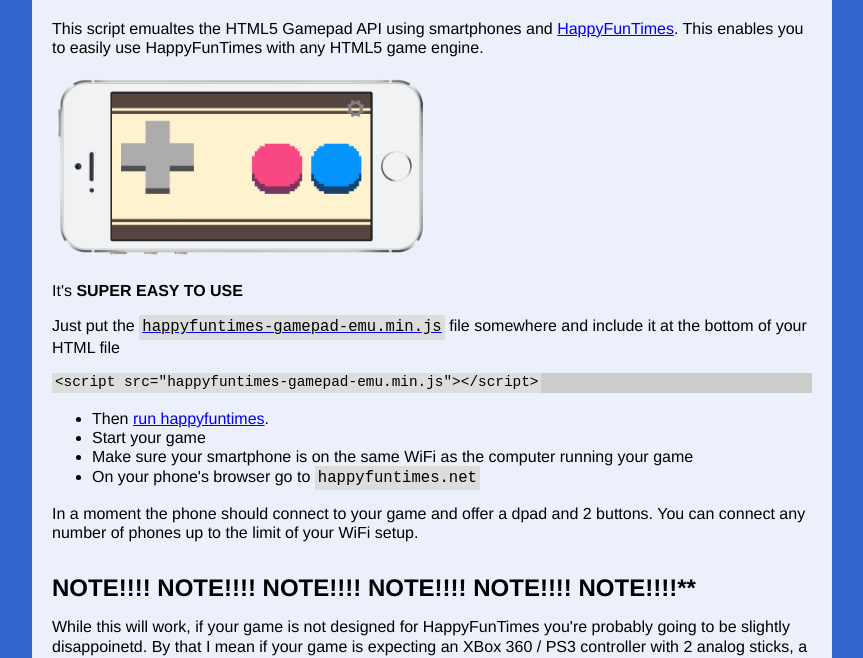
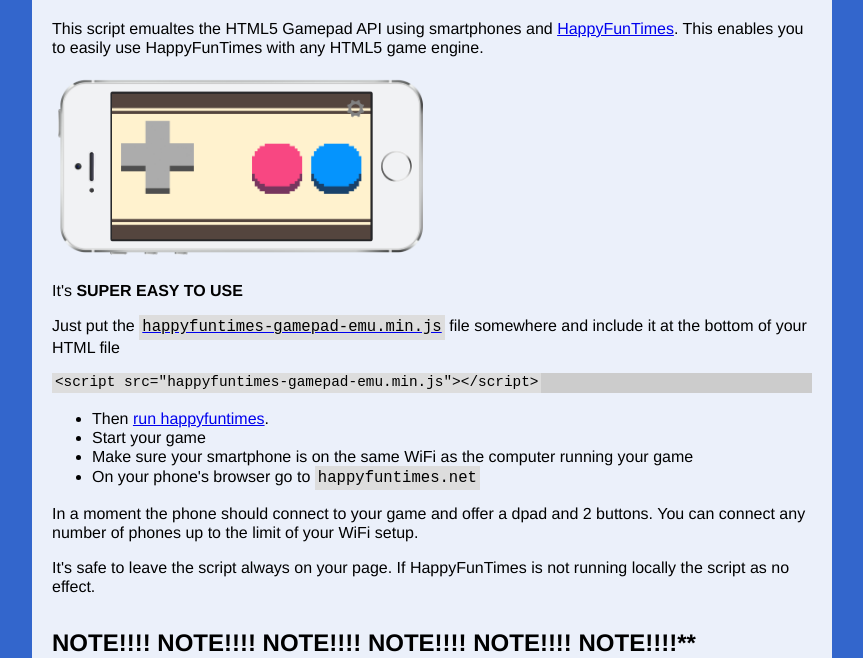
Before and after one commit to greggman/hft-gamepad-api, a website: page index.html in a window 1280 px wide. Shown: the part 92-750 px from the top of the page, without its empty margins (208-1071 px from the left). Drawn offline with Linux system fonts and the light colour scheme.

Commit message:
update readme

```diff
--- a/index.html
+++ b/index.html
@@ -56,6 +56,8 @@
 </ul>
 <p>In a moment the phone should connect to your game and offer a dpad and 2 buttons. You can connect
 any number of phones up to the limit of your WiFi setup.</p>
+<p>It&#39;s safe to leave the script always on your page. If HappyFunTimes is not running locally
+the script as no effect.</p>
 <h2 id="note-note-note-note-note-note-">NOTE!!!! NOTE!!!! NOTE!!!! NOTE!!!! NOTE!!!! NOTE!!!!**</h2>
 <p>While this will work, if your game is not designed for HappyFunTimes you&#39;re probably going to be
 slightly disappoinetd. By that I mean if your game is expecting an XBox 360 / PS3 controller with
```
Also changed, not shown: README.md.
